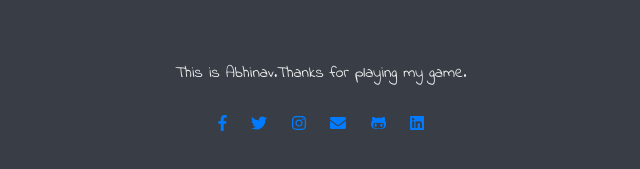
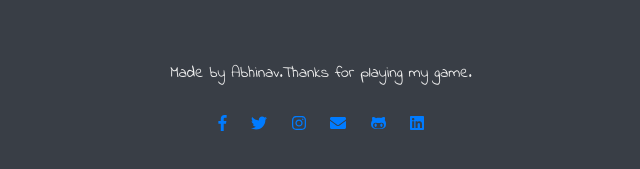
Before and after one commit to SaiAbhinavK/dicee, a plain HTML site: page index.html in a window 1280 px wide. Shown: the part 485-654 px from the top of the page, 319-959 px from the left. Drawn offline with nearby package versions, Linux system fonts and the light colour scheme.

Commit message:
update footer text

```diff
--- a/index.html
+++ b/index.html
@@ -44,7 +44,7 @@
   </body>
 
   <footer>
-  This is Abhinav.Thanks for playing my game.
+  Made by Abhinav.Thanks for playing my game.
 
   </footer>
 <div class="social">
```
